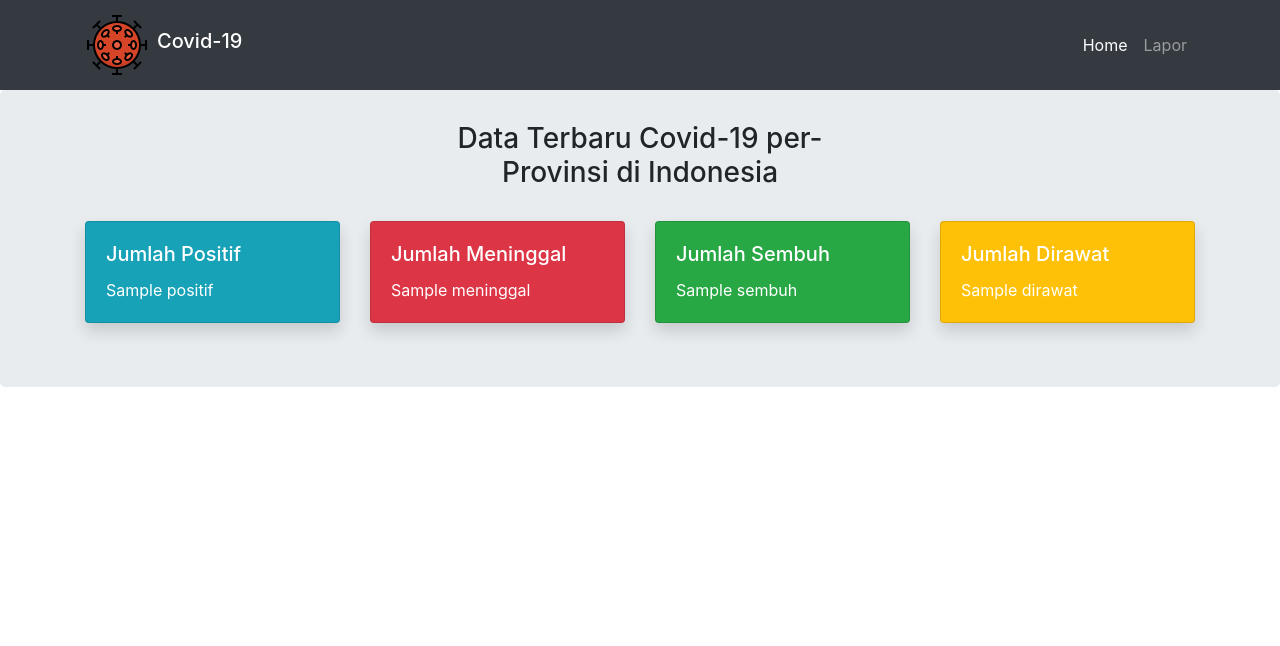
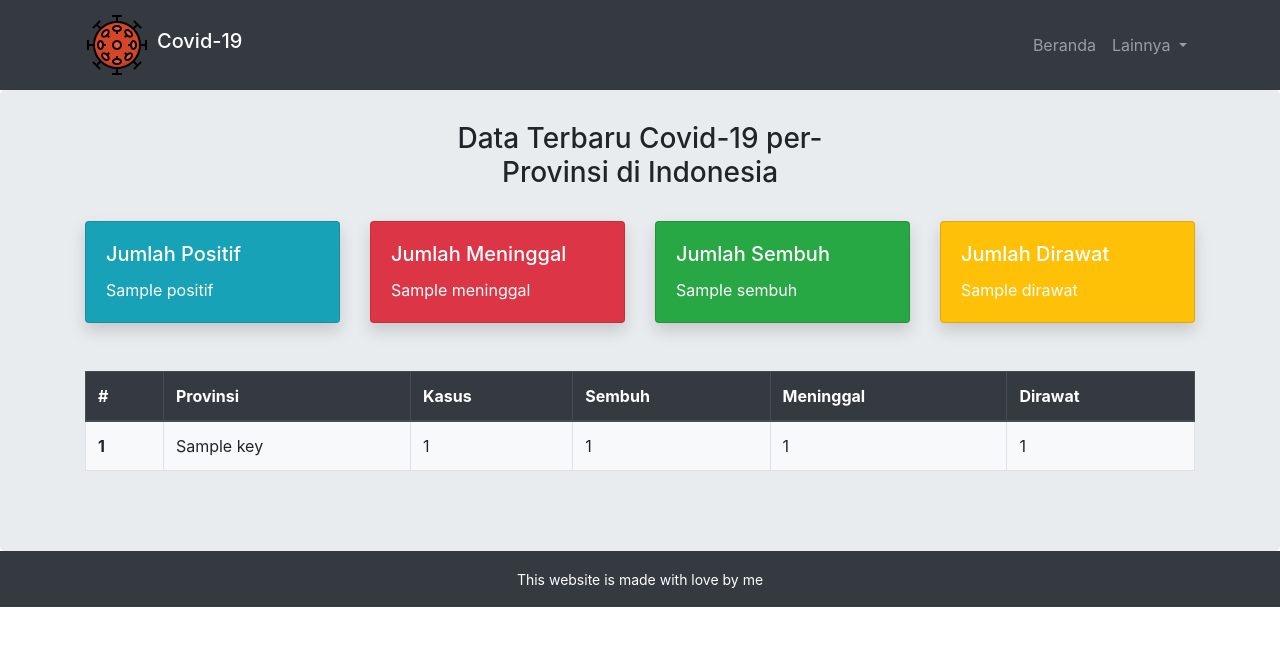
Before and after one commit to naufalF21/covid19-ci3, a CodeIgniter app: the page made by application/views/home/index.php in a window 1280 px wide. Shown: the top 646 px of the page. Run offline with CodeIgniter, Linux system fonts and the light colour scheme; the template is opened without the code that fills it: most values are stand-ins (such as "Sample title", 1, 10 or a date in 2020); some libraries are stand-ins or nearby versions.

Commit message:
membuat controller dan view deteksi dini. Halaman beranda 70%

```diff
--- a/application/config/routes.php
+++ b/application/config/routes.php
@@ -49,6 +49,6 @@ defined('BASEPATH') OR exit('No direct script access allowed');
 | Examples:	my-controller/index	-> my_controller/index
 |		my-controller/my-method	-> my_controller/my_method
 */
-$route['default_controller'] = 'home';
+$route['default_controller'] = 'beranda';
 $route['404_override'] = '';
 $route['translate_uri_dashes'] = FALSE;
--- /dev/null
+++ b/application/views/_partials/footer.php
@@ -0,0 +1,9 @@
+<footer class="bg-dark text-white">
+	<div class="container">
+		<div class="row justify-content-center">
+			<div class="col-md-12 text-center py-3">
+				<small>This website is made with love by me</small>
+			</div>
+		</div>
+	</div>
+</footer>
--- a/application/views/_partials/js.php
+++ b/application/views/_partials/js.php
@@ -4,7 +4,3 @@
 <!-- jQuery first, then Popper.js, then Bootstrap JS -->
 <script src="<?= base_url('assets/js/jquery.min.js'); ?>"></script>
 <script src="<?= base_url('assets/js/bootstrap.bundle.min.js'); ?>"></script>
-<script>
-	const API = 'https://data.covid19.go.id/public/api/update.json';
-
-</script>
--- a/application/views/_partials/navbar.php
+++ b/application/views/_partials/navbar.php
@@ -1,6 +1,6 @@
 <nav class="navbar navbar-expand-lg navbar-dark bg-dark">
     <div class="container">
-        <a class="navbar-brand d-flex justify-content-center align-items-center" href="#">
+        <a class="navbar-brand d-flex justify-content-center align-items-center" href="<?= base_url(); ?>">
             <img class="w-50" src="<?= base_url('assets/img/covid19-68.png'); ?>" alt="">
             <h5 class="ml-2">Covid-19</h5>
         </a>
@@ -8,17 +8,20 @@
             <span class="navbar-toggler-icon"></span>
         </button>
         <div class="collapse navbar-collapse" id="navbarNavAltMarkup">
-            <div class="navbar-nav ml-auto">
-                <a class="nav-link active" href="#">
-                    Home
-                    <span class="sr-only">
-                        (current)
-                    </span>
-                </a>
-                <a class="nav-link" href="#">
-                    Lapor
-                </a>
-            </div>
+            <ul class="navbar-nav ml-auto">
+                <li class="nav-item">
+                    <a class="nav-link" href="<?= base_url(); ?>">Beranda<span class="sr-only">(current)</span></a>
+                  </li>
+                <li class="nav-item dropdown">
+                    <a class="nav-link dropdown-toggle" href="#" id="navbarDropdown" role="button" data-toggle="dropdown" aria-haspopup="true" aria-expanded="false">
+                      Lainnya
+                    </a>
+                    <div class="dropdown-menu" aria-labelledby="navbarDropdown">
+                        <a class="dropdown-item" href="<?= base_url('deteksidini') ?>">Deteksi Dini</a>
+                        <a class="dropdown-item" href="#">Lapor Sigap</a>
+                    </div>
+                </li>
+            </ul>
         </div>
     </div>
 </nav>
--- a/application/views/home/index.php
+++ b/application/views/home/index.php
@@ -6,7 +6,7 @@
 <body>
 	<?php $this->load->view('_partials/navbar'); ?>
 
-	<div class="jumbotron pt-4">
+	<div class="jumbotron pt-4 mb-0">
 		<div class="container">
 			<div class="row justify-content-center">
 				<div class="col-lg-5">
@@ -51,14 +51,40 @@
 				</div>
 			</div>
 
-			<div class="row">
-				<div class="col">
+			<div class="row mt-5">
+				<div class="col table-responsive">
+					<table class="table table-hover bg-light table-bordered">
+					  <thead class="thead-dark">
+					    <tr>
+					      <th scope="col">#</th>
+					      <th scope="col">Provinsi</th>
+					      <th scope="col">Kasus</th>
+					      <th scope="col">Sembuh</th>
+					      <th scope="col">Meninggal</th>
+					      <th scope="col">Dirawat</th>
+					    </tr>
+					  </thead>
+					  <tbody>
+					  	<?php $i = 1; ?>
+					  	<?php foreach ($prov as $row_p): ?>
+					  		<tr>
+						      <th scope="row"><?= $i++; ?></th>
+						      <td><?= $row_p->key ?></td>
+						      <td><?= $row_p->jumlah_kasus ?></td>
+						      <td><?= $row_p->jumlah_sembuh ?></td>
+						      <td><?= $row_p->jumlah_meninggal ?></td>
+						      <td><?= $row_p->jumlah_dirawat ?></td>
+						    </tr>
+					  	<?php endforeach ?>
 
+					  </tbody>
+					</table>
 				</div>
 			</div>
 		</div>
 	</div>
 
+	<?php $this->load->view('_partials/footer') ?>
 	<?php $this->load->view('_partials/js'); ?>
 </body>
 </html>
```
Also changed, not shown: application/controllers/Beranda.php (renamed from application/controllers/Home.php, +6 -8 lines), application/controllers/Deteksidini.php (added, +9 -0 lines), application/views/deteksi-dini/index.php (added, +18 -0 lines), application/views/home/detail.php (deleted, +0 -11 lines).
